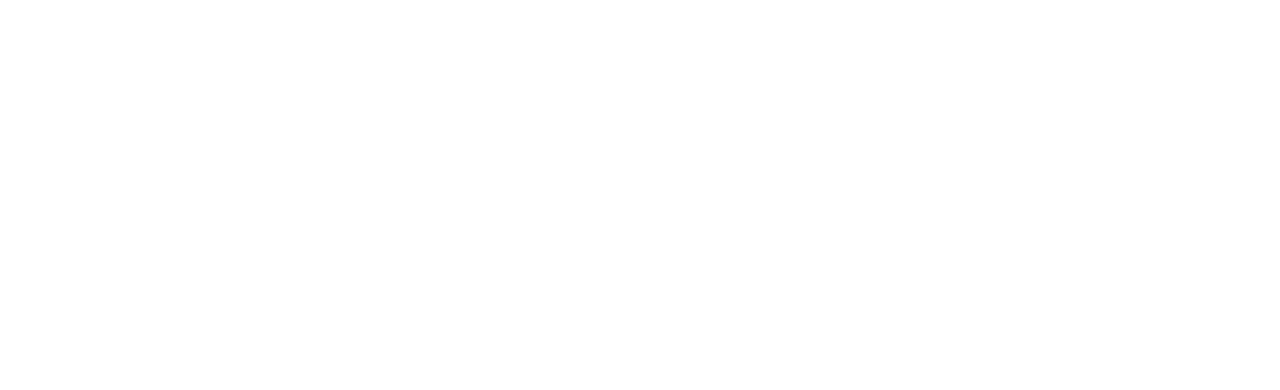
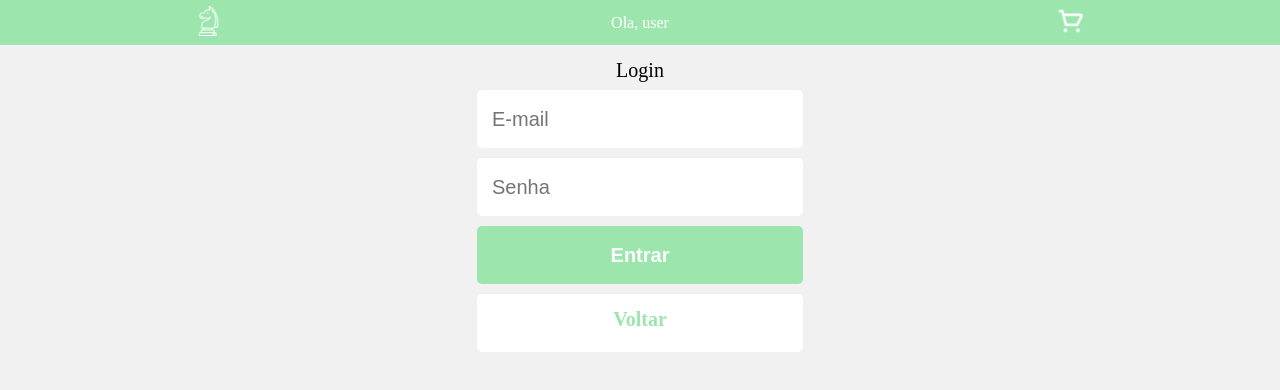
Before and after one commit to GabrielCardoz0/projeto15-chesspunch-front, a React (Create React App) app: page /sing-in in a window 1280 px wide. Before the commit this address had no page. Shown: the top 390 px of the page. Built offline with nearby package versions, Linux system fonts and the light colour scheme.

Commit message:
feat: rout: sing-in

```diff
--- a/src/App.js
+++ b/src/App.js
@@ -3,6 +3,7 @@ import GlobalStyle from "./assets/css/globalstyle";
 import Cart from "./pages/cart/Cart.js";
 import Home from "./pages/home/Home";
 import Products from "./pages/products/Products";
+import SingIn from "./pages/SignIn/SingIn";
 
 function App() {
   return (
@@ -14,6 +15,7 @@ function App() {
           <Route path="/" element={<Home/>}/>
           <Route path="/product/:productId" element={<Products/>}/>
           <Route path="/cart" element={<Cart/>}/>
+          <Route path="/sing-in" element={<SingIn/>} />
         </Routes>
       </BrowserRouter>
     </>
--- /dev/null
+++ b/src/assets/css/StyleFormAuth.js
@@ -0,0 +1,52 @@
+import styled from "styled-components";
+
+export const StyleFormAuth = styled.form `
+    display:flex;
+    box-sizing:border-box;
+    flex-direction: column;
+    justify-content: center;
+    align-items: center;
+    gap:10px;
+    max-width:326px;
+    margin: 0 auto;
+
+
+    input{
+        box-sizing:border-box;
+        padding: 15px;
+        height: 58px;
+        border: unset;
+        border-radius: 5px;
+        font-weight: 400;
+        font-size: 20px;
+        width:100%
+    }
+
+    button{
+        box-sizing:border-box;
+        padding: 15px;
+        height: 58px;
+        border: unset;
+        border-radius: 5px;
+        font-weight: 700;
+        font-size: 20px;
+        color: #FFFFFF;
+        background: #9CE6AE;
+        width:100%
+    }
+
+    a{
+        box-sizing:border-box;
+        padding: 15px;
+        height: 58px;
+        border: unset;
+        border-radius: 5px;
+        font-weight: 700;
+        font-size: 20px;
+        background: #FFFFFF;
+        color: #9CE6AE;
+        width:100%;
+        text-align: center;
+        text-decoration: none;
+    }
+`
--- /dev/null
+++ b/src/assets/css/StyleScreen.js
@@ -0,0 +1,16 @@
+import styled from "styled-components";
+
+export const StyleScreen = styled.div `
+    margin-top:45px;
+    background-color:#f1f1f1;
+    position:relative;
+    min-height:100vh;
+    padding:15px;
+    box-sizing:border-box;
+
+    h1{
+        font-size: 20px;
+        margin-bottom:10px;
+        text-align:center;
+    }
+`
--- /dev/null
+++ b/src/pages/SignIn/SingIn.js
@@ -0,0 +1,16 @@
+import { StyleScreen } from "../../assets/css/StyleScreen";
+import Header from "../../components/header";
+import SingInForm from "./components/SiginInForm";
+
+export default function SingIn() {
+    return (
+        <>
+            <Header />
+            <StyleScreen>
+                <h1>Login</h1>
+                <SingInForm />
+            </StyleScreen>
+        </>
+
+    )
+}
--- /dev/null
+++ b/src/pages/SignIn/components/SiginInForm.js
@@ -0,0 +1,56 @@
+import axios from "axios";
+import { useState } from "react";
+import { Link, useNavigate } from "react-router-dom";
+import { StyleFormAuth } from "../../../assets/css/StyleFormAuth";
+import { URL } from "../../../constants/URLS";
+
+export default function SingInForm() {
+
+    const [email, setEmail] = useState("");
+    const [password, setPassword] = useState("");
+    const navigate = useNavigate();
+
+    async function handleSubmit(e) {
+        e.preventDefault();
+
+        const body ={
+            email,
+            password
+        }
+
+        console.log(body)
+        try {
+            const res = await axios.post(`${URL}/auth/sing-in`, body);
+            localStorage.setItem("token", res.data.token);
+            navigate("/");
+        } catch (error) {
+            alert("Senha e/ou usuário incorreto")
+        }
+    }
+
+    return (
+        <StyleFormAuth onSubmit={handleSubmit}>
+
+            <input
+                name="email"
+                type="email"
+                value={email}
+                placeholder="E-mail"
+                onChange={(e) => setEmail(e.target.value)}
+                required
+            />
+
+            <input
+                name="password"
+                type="password"
+                value={password}
+                placeholder="Senha"
+                onChange={(e) => setPassword(e.target.value)}
+                required
+            />
+
+            <button type="onSubmit">Entrar</button>
+            <Link to="/">Voltar</Link>
+        </StyleFormAuth>
+    )
+}
```
